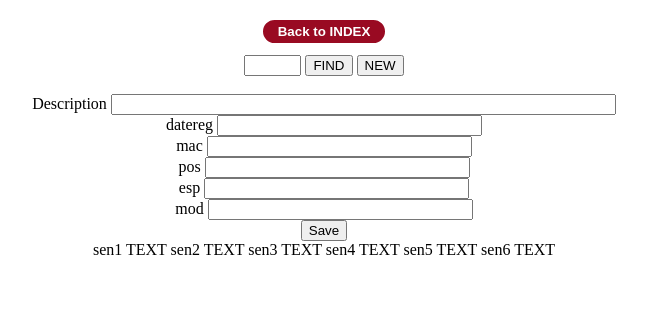
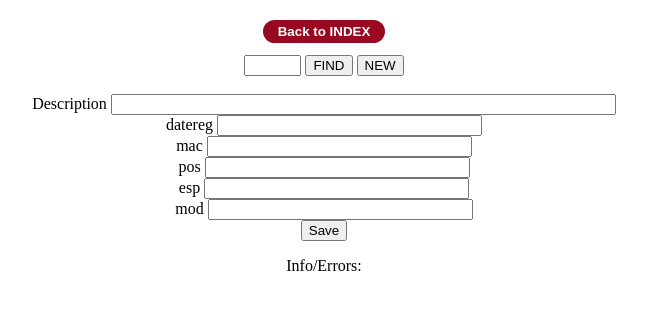
Before and after one commit to jshestnes/PyFlaskDb, a Flask app: template templates/devices.html in a window 1280 px wide. Shown: the top 310 px of the page, without its empty margins (316-963 px from the left). Run offline with Flask 3, Linux system fonts and the light colour scheme; the template is opened without the code that fills it, so the values that code supplies are empty.

Commit message:
Added errormsg for the device page

```diff
--- a/app.py
+++ b/app.py
@@ -3,7 +3,7 @@ import platform
 import sqlite3
 from flask import Flask, session, render_template, request, g
 
-ver = ">>> PyFlaskDb 20.03.2026 - 19.04.2026 1324 - PC 08.05.2026. PC 25.05.2026 1445. 29.05.2026"
+ver = ">>> PyFlaskDb 20.03.2026 - 19.04.2026 1324 - PC 08.05.2026. PC 25.05.2026 1445. 31.05.2026"
 app = Flask(__name__)
 app.secret_key = "sadfaweqr345tcvbbf"
 app.config["SESSION_COOKIE_NAME"] = "myCOOKIE_monSTER528"
@@ -320,15 +320,18 @@ def devices_clicked():
     esp = ""
     mod = ""
     description = ""
+    errmsg = ""
 
     devidfind = request.form.get("devidfind")
     print(f"devidfind: {devidfind}")
     devidfindnew = request.form.get("devicebutton")
     print(f"devidfindnew: {devidfindnew}")
     if devidfindnew == "FIND":
+        print(f"FIND dev: {devidfind}")
         data = get_device(devidfind)
         print(data)
         if (data):
+            errmsg = ""
             datereg = data[0][0]
             print(f"datereg: {datereg}")
             mac = data[0][2]
@@ -338,36 +341,34 @@ def devices_clicked():
             mod = data[0][5]
             description = data[0][12]
         else:
-            datereg = f"Not found: {devidfind}"
+            errmsg = f"Not found: {devidfind}"
 
 
     if devidfindnew == "SAVE":
         dev = request.form.get("devidfind")
-        print(f"dev: {dev}")
+        print(f"SAVE dev: {dev}")
         pos = request.form.get("pos")
         print(f"pos: {pos}")
         description = request.form.get("desc")
         print(f"description: {description}")
-        update_devdata(dev, description)
+        errmsg = update_devdata(dev, description)
 
 
     if devidfindnew == "NEW":
         dev = request.form.get("devidfind")
-        print(f"dev: {dev}")
+        print(f"NEW dev: {dev}")
         pos = request.form.get("pos")
         print(f"pos: {pos}")
         description = request.form.get("desc")
         print(f"description: {description}")
-        retval = insert_devdata(dev, pos, description)
-        if (retval != "OK"):
-            pos = retval
+        errmsg = insert_devdata(dev, pos, description)
 
 
     # Redirect back to home with a message
     #data = get_dbbatmonitor(0, devid)
     return render_template("devices.html",
-                           devidfind=devidfind, datereg=datereg, mac=mac,
-                           pos=pos, esp=esp, mod=mod, desc=description)
+        devidfind=devidfind, datereg=datereg, mac=mac,
+        pos=pos, esp=esp, mod=mod, desc=description, errmsg=errmsg)
 
 
 
@@ -390,7 +391,7 @@ def insert_devdata(dev: int, pos: str, description: str):
             " VALUES ( ?, ?, ? )", new_user )
         db.commit()
         db.close()
-        return "OK"
+    return f"{dev} created OK"
 
 
 
@@ -408,10 +409,7 @@ def update_devdata(dev: int, description):
          " WHERE dev = ?", (description, dev))
         db.commit()
         db.close()
-
-
-
-
+    return f"{dev} updated OK"
 
 # 25.05.2026 *******************************************************
 def get_device(devidselected: int):
@@ -430,8 +428,10 @@ def get_device(devidselected: int):
             " FROM devdata "
             " WHERE dev = ?", (devidselected,))
         all_databat = cursor.fetchall()
+        db.close()
 
     return all_databat
+
 
 def get_devdata_description(devidselected: int):
     print(f">>> get_devdata_description: {devidselected}")
--- a/templates/devices.html
+++ b/templates/devices.html
@@ -39,16 +39,8 @@ mod <input type="text" name="mod" id="mod" value="{{ mod }}" size="30">
     </form>
 </div>
 
-
-
-sen1 TEXT
-sen2 TEXT
-sen3 TEXT
-sen4 TEXT
-sen5 TEXT
-sen6 TEXT
-
-
-
+<p>
+Info/Errors: <label CLASS="errmsg"> {{ errmsg }} </label>
+</p>
 </body>
 </html>
```
